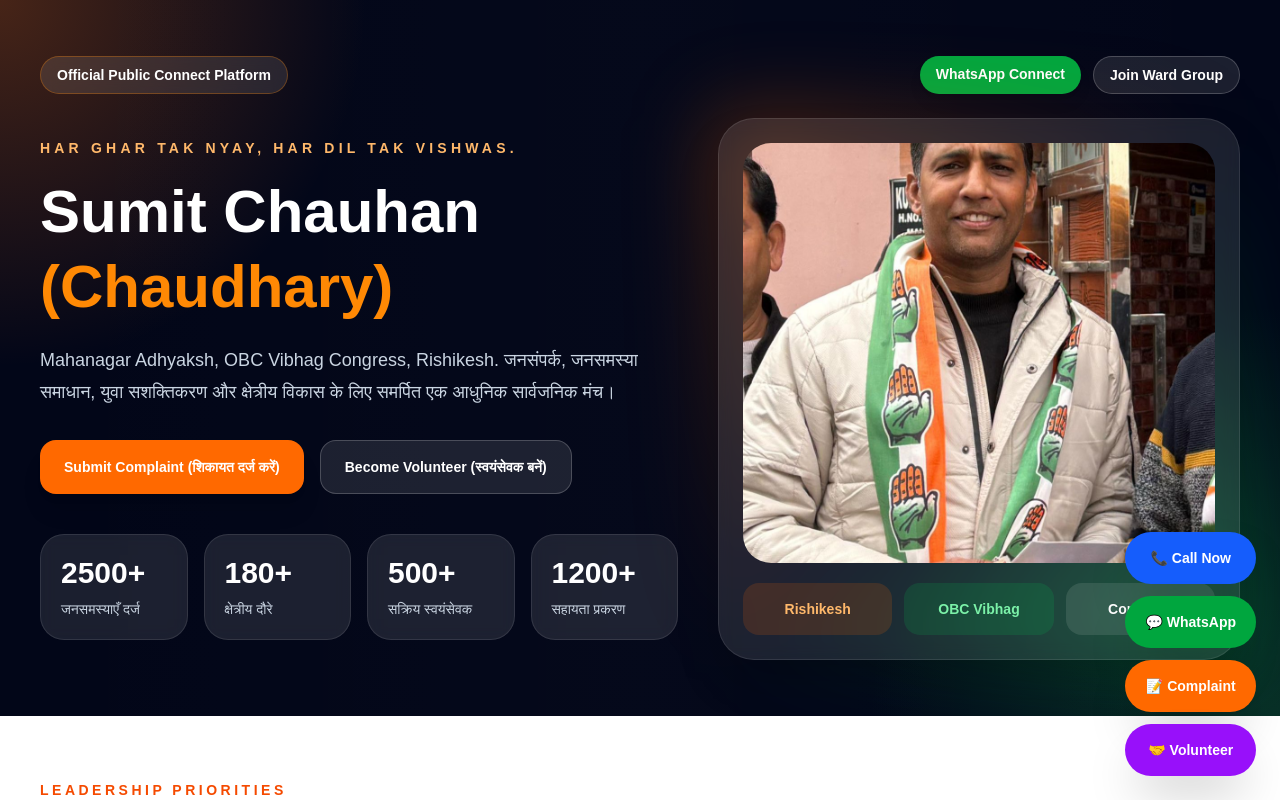
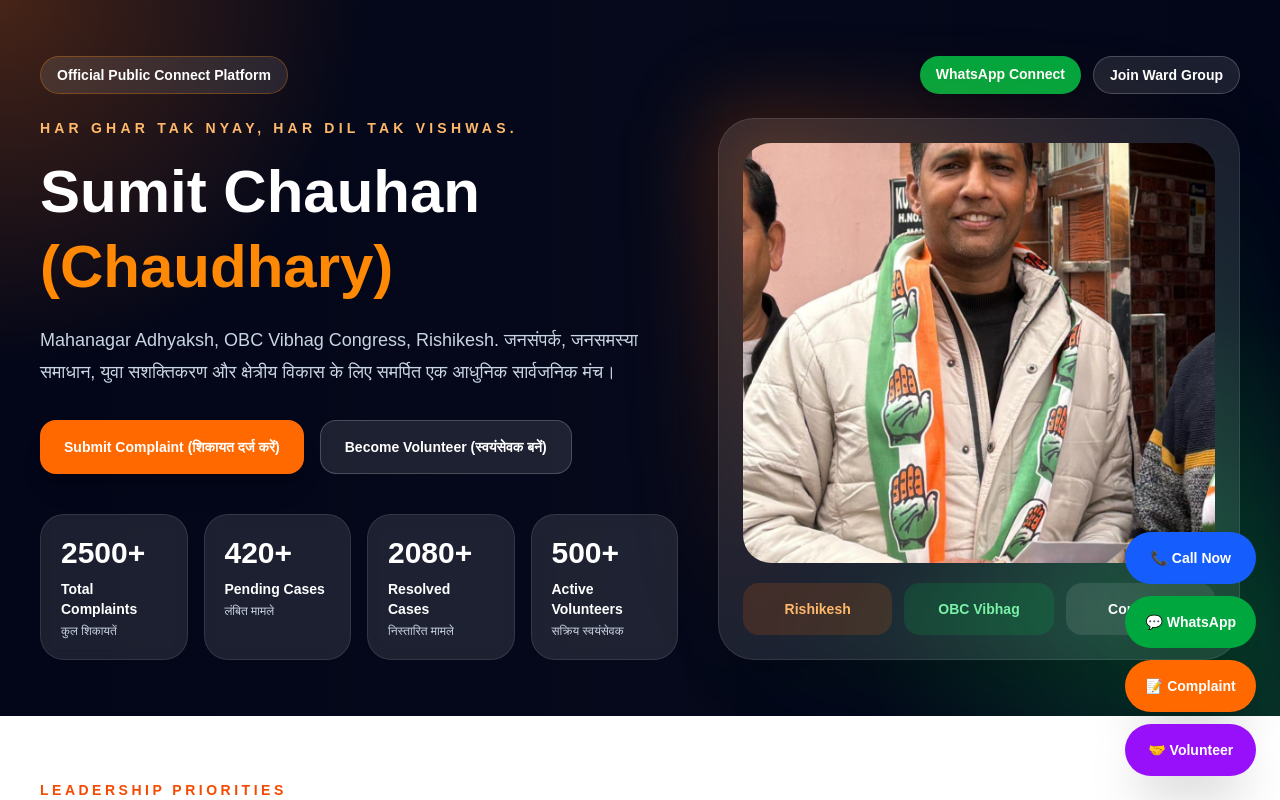
Before and after one commit to anshchaudhary1699-prog/Rish-Cong-OBCHELP, a Next.js app: page / in a window 1280 px wide. Shown: the top 800 px of the page. Built offline with nearby package versions, Linux system fonts and the light colour scheme.

Commit message:
update homepage with gallery button

```diff
--- a/app/page.tsx
+++ b/app/page.tsx
@@ -35,10 +35,10 @@
   const [trackingResult, setTrackingResult] = useState<any>(null);
 
  const stats = [
-    { label: "जनसमस्याएँ दर्ज", value: "2500+" },
-    { label: "क्षेत्रीय दौरे", value: "180+" },
-    { label: "सक्रिय स्वयंसेवक", value: "500+" },
-    { label: "सहायता प्रकरण", value: "1200+" },
+  { label: "Total Complaints", value: "2500+", sub: "कुल शिकायतें" },
+  { label: "Pending Cases", value: "420+", sub: "लंबित मामले" },
+  { label: "Resolved Cases", value: "2080+", sub: "निस्तारित मामले" },
+  { label: "Active Volunteers", value: "500+", sub: "सक्रिय स्वयंसेवक" },
 ];
 
   const focusAreas = [
@@ -315,10 +315,11 @@
   {stats.map((item) => (
     <div
       key={item.label}
-                    className="rounded-3xl border border-white/10 bg-white/10 p-5 backdrop-blur"
+      className="rounded-3xl border border-white/10 bg-white/10 p-5 backdrop-blur hover:scale-105 transition"
     >
       <div className="text-3xl font-black text-white">{item.value}</div>
-                    <div className="mt-2 text-sm text-slate-300">{item.label}</div>
+      <div className="mt-2 text-sm font-semibold text-white">{item.label}</div>
+      <div className="mt-1 text-xs text-slate-300">{item.sub}</div>
     </div>
   ))}
 </div>
```
Lines whose indentation alone changed are shown as unchanged.
